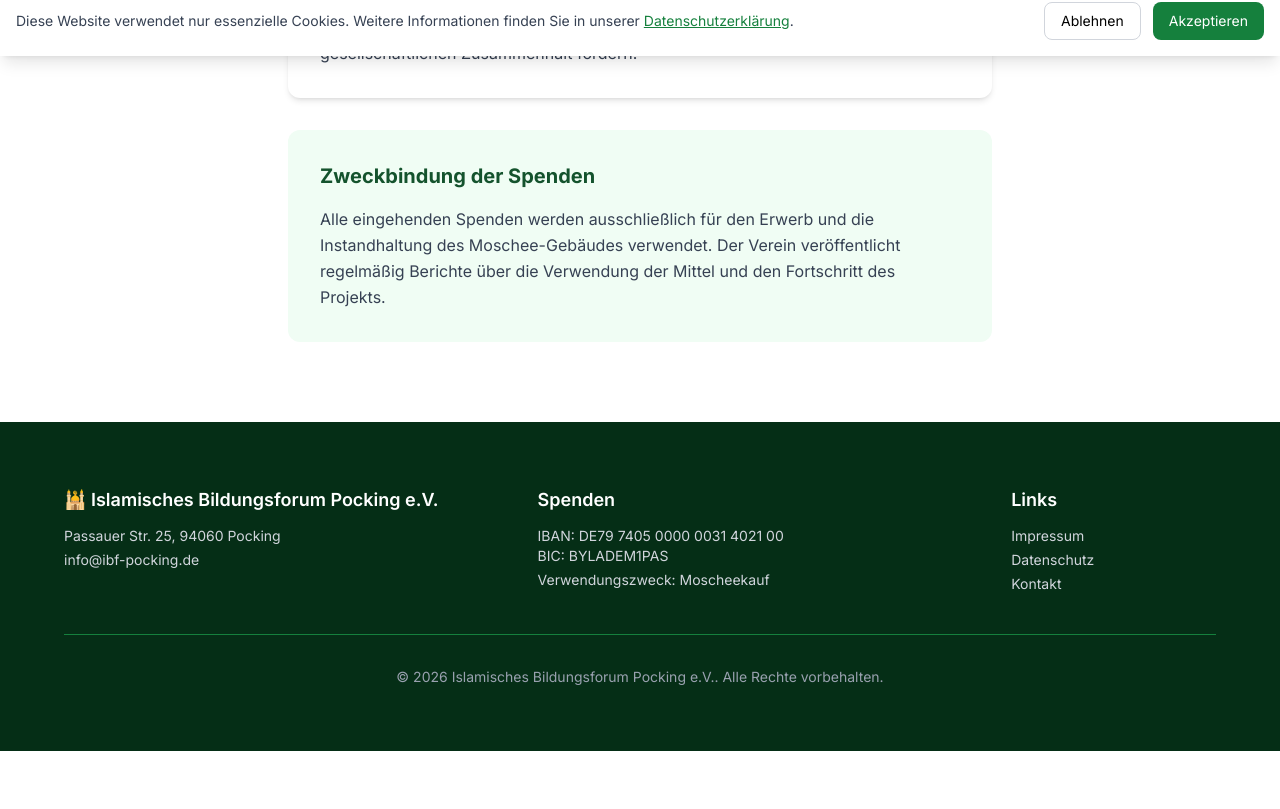
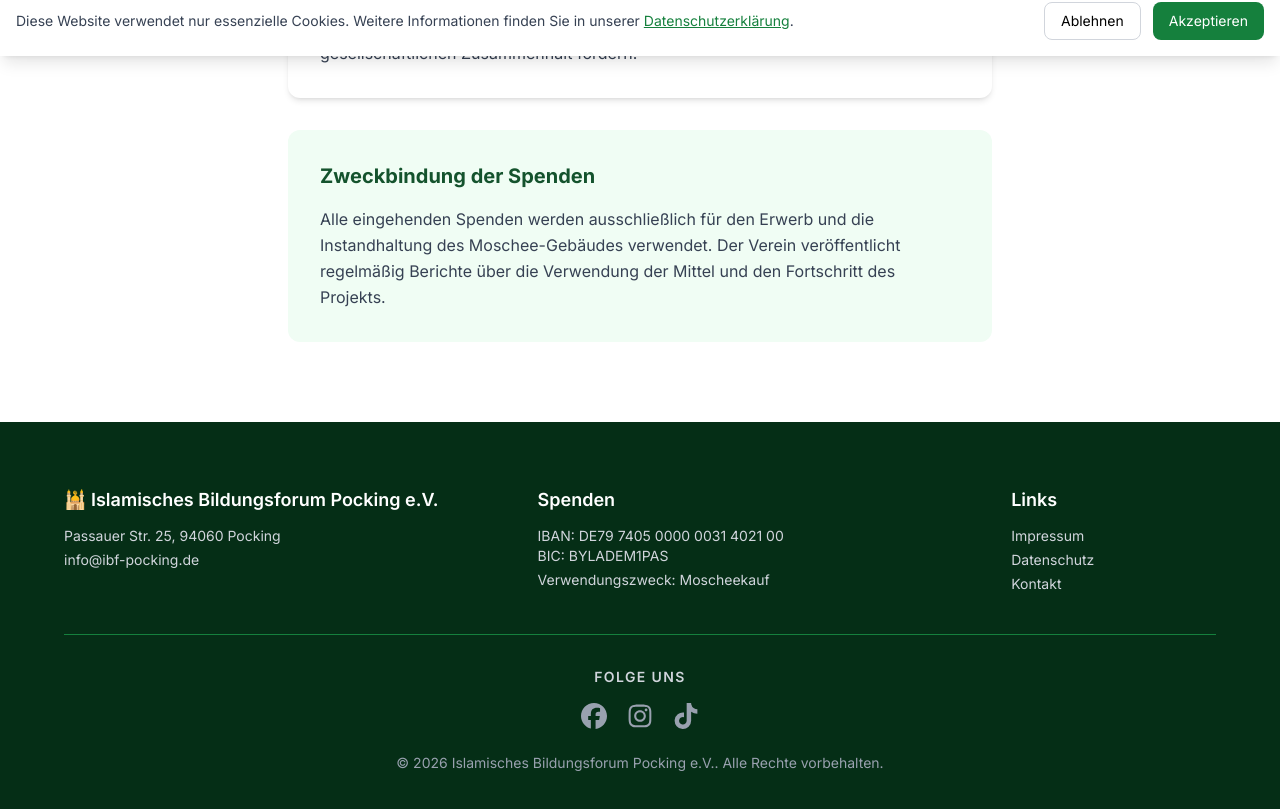
Before and after one commit to ahmadmostafade/web-mosque-pocking, a Next.js app: page /ueber-uns in a window 1280 px wide. Shown: the part 744-1553 px from the top of the page. Before the commit the page ends 1495 px from the top, so only its background shows below. Built offline with nearby package versions, Linux system fonts and the light colour scheme.

Commit message:
feat: add social media icons/follow us to footer

```diff
--- a/src/components/Footer.tsx
+++ b/src/components/Footer.tsx
@@ -1,5 +1,27 @@
 import Link from "next/link";
+import { FaFacebook, FaInstagram, FaTiktok } from "react-icons/fa6";
 import { SITE_CONFIG } from "@/lib/constants";
+
+const SOCIAL_LINKS = [
+  {
+    href: "https://www.facebook.com/people/Islamisches-Bildungsforum-Pocking-eV/61588383008330/",
+    icon: FaFacebook,
+    label: "Facebook",
+    color: "hover:text-blue-400",
+  },
+  {
+    href: "https://www.instagram.com/lrhmn.msjdbd",
+    icon: FaInstagram,
+    label: "Instagram",
+    color: "hover:text-pink-400",
+  },
+  {
+    href: "https://www.tiktok.com/@ibf.pocking.e.v",
+    icon: FaTiktok,
+    label: "TikTok",
+    color: "hover:text-white",
+  },
+];
 
 export default function Footer() {
   return (
@@ -54,9 +76,30 @@ export default function Footer() {
           </div>
         </div>
 
-        <div className="mt-10 pt-8 border-t border-mosque-green-600 text-center text-sm text-gray-400">
-          © {new Date().getFullYear()} {SITE_CONFIG.bankDetails.accountHolder}.
-          Alle Rechte vorbehalten.
+        <div className="mt-10 pt-8 border-t border-mosque-green-600">
+          <div className="flex flex-col items-center gap-4 mb-6">
+            <h3 className="text-sm font-semibold uppercase tracking-widest text-gray-300">
+              Folge uns
+            </h3>
+            <div className="flex items-center gap-5">
+              {SOCIAL_LINKS.map(({ href, icon: Icon, label, color }) => (
+                <a
+                  key={label}
+                  href={href}
+                  target="_blank"
+                  rel="noopener noreferrer"
+                  aria-label={label}
+                  className={`text-gray-400 transition-colors duration-200 ${color}`}
+                >
+                  <Icon size={26} />
+                </a>
+              ))}
+            </div>
+          </div>
+          <p className="text-center text-sm text-gray-400">
+            © {new Date().getFullYear()} {SITE_CONFIG.bankDetails.accountHolder}.
+            Alle Rechte vorbehalten.
+          </p>
         </div>
       </div>
     </footer>
```
Also changed, not shown: public/images/vorher/img-vorher-02.jpg, public/images/vorher/img-vorher-06.jpg (deleted).
